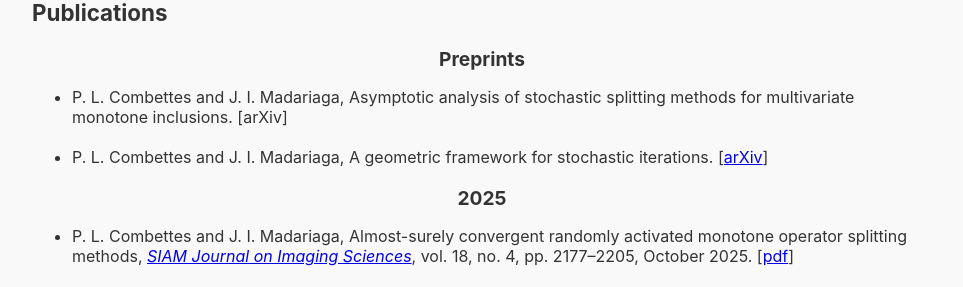
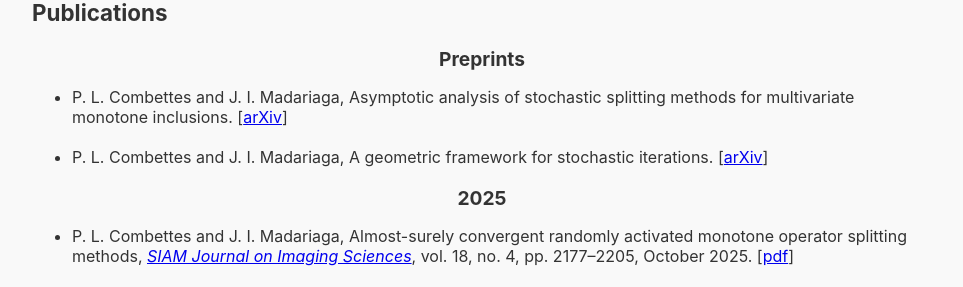
Before and after one commit to jmadariagar/jmadariagar.github.io, a Jekyll site: the page built from index.md, in a window 1280 px wide and 900 px high, scrolled down 776 px. Shown: the part 173-460 px from the top of the window, without its empty margins (158-1121 px from the left). Built offline with Jekyll 4.4.1, drawn with Linux system fonts in a browser that asks for light colours; our own code applies the rules of GitHub Pages for plain Markdown files; a script that is not in the unit is left out; part of the change alters nothing that is shown.

```diff
--- a/index.md
+++ b/index.md
@@ -19,7 +19,7 @@ My research interests encompass nonlinear analysis and optimization, with a focu
 
 ## Publications
 <center> <h3>Preprints</h3> </center>
-* P. L. Combettes and J. I. Madariaga, Asymptotic analysis of stochastic splitting methods for multivariate monotone inclusions. [arXiv]<br><br>
+* P. L. Combettes and J. I. Madariaga, Asymptotic analysis of stochastic splitting methods for multivariate monotone inclusions. [[arXiv](https://arxiv.org/abs/2512.03023)]<br><br>
 * P. L. Combettes and J. I. Madariaga, A geometric framework for stochastic iterations. [[arXiv](https://arxiv.org/abs/2504.02761)]
 
 <center> <h3>2025</h3> </center>
```
